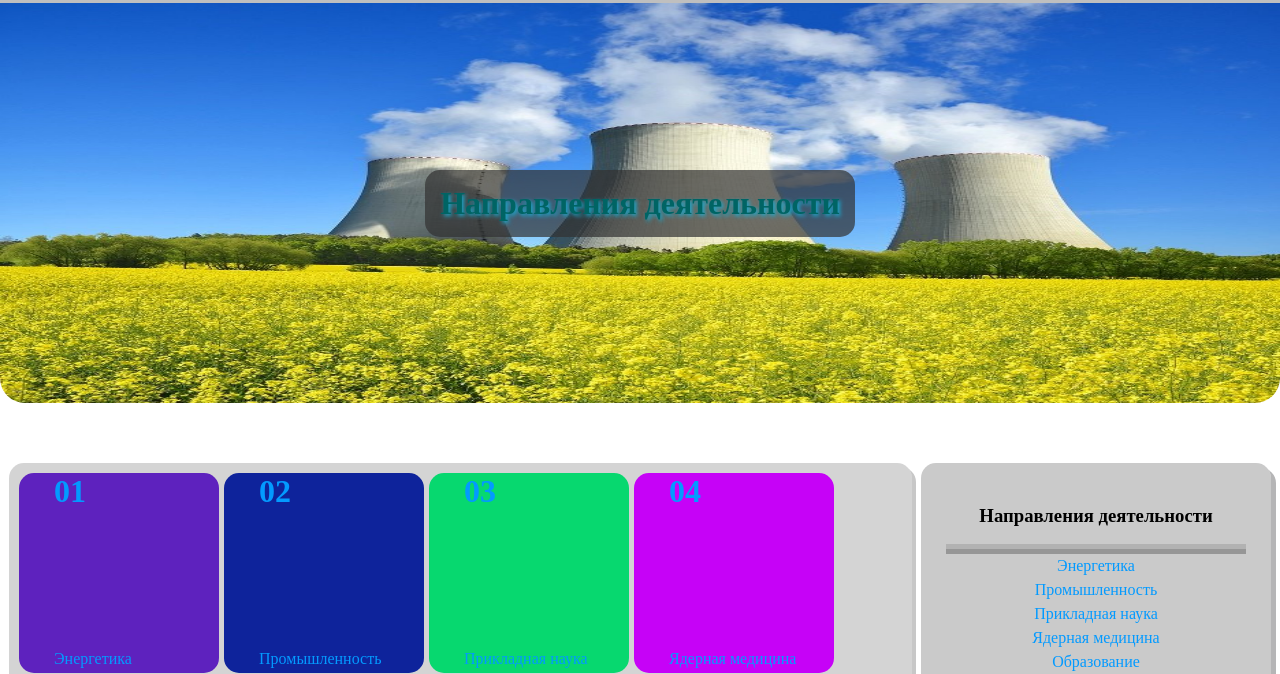
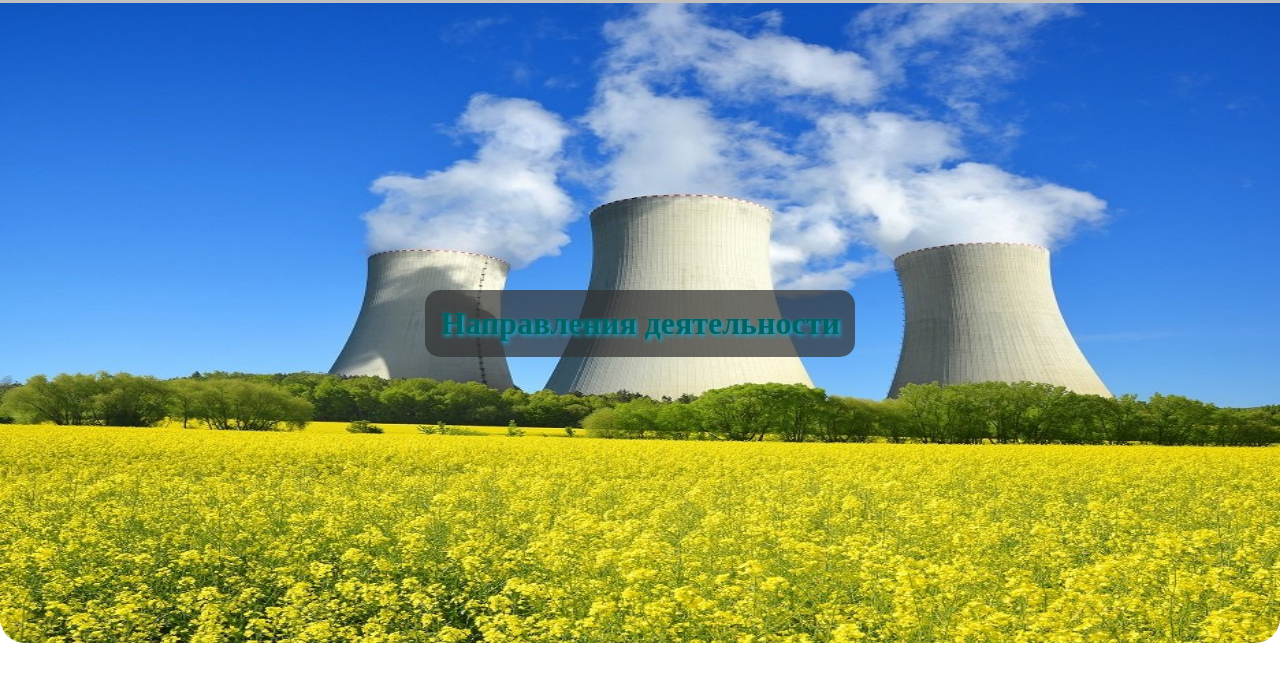
Before and after one commit to RedHammer1/Website_Atom, a plain HTML site: page production.html in a window 1280 px wide. Shown: the part 117-791 px from the top of the page. Drawn offline with Linux system fonts and the light colour scheme.

Commit message:
Update style.css

```diff
--- a/style.css
+++ b/style.css
@@ -13,8 +13,20 @@ body {
     overflow-x: hidden;
 }
 
+@media (orientation: landscape) {
+    .main {
+        height: calc(100vw / 2);
+    }
+  }
+
+  @media (orientation: portrait) {
+    .main {
+        height: calc(100vh / 2);
+    }
+  }
+
 .main {
-    height: calc(100vh / 2);
+
     width: 100%;
     background-image: url(head.png);
     background-repeat: round;
@@ -354,7 +366,7 @@ aside,
 
 .article_prod>a>p {
 
-    margin-top: 140px;
+    margin-top: 100px;
 }
 
 .article_prod .navpar01 {
```
